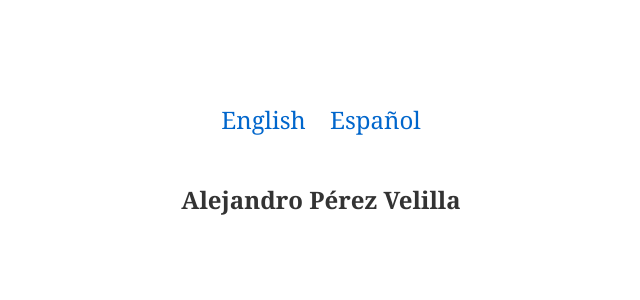
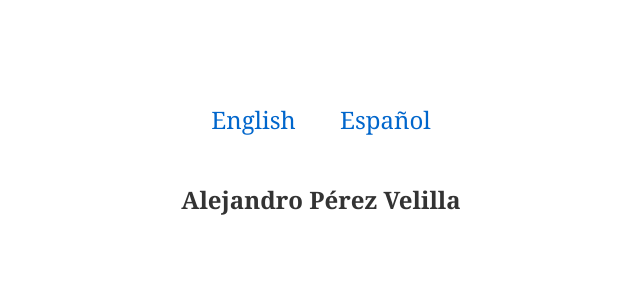
Before and after one commit to datadreamscorp/datadreamscorp.github.io, a Jekyll site: the page built from index.md, in a window 1280 px wide. Shown: the part 312-612 px from the top of the page, without its empty margins (99-739 px from the left). Built offline with Jekyll 4.4.1, drawn with Linux system fonts in a browser that asks for light colours.

Commit message:
centering on web browser

```diff
--- a/assets/landing.css
+++ b/assets/landing.css
@@ -1,30 +1,46 @@
 body {
     display: flex;
-    flex-direction: column; /* Aligns children (content blocks) vertically */
-    justify-content: center;
-    align-items: center;
+    flex-direction: column; /* Stacks items vertically */
+    justify-content: center; /* Centers items vertically in the container */
+    align-items: center; /* Centers items horizontally in the container */
     height: 100vh;
     margin: 0;
     font-family: Georgia, serif;
     text-align: center; /* Centers text inside the children blocks */
 }
 
+.center-content {
+    width: 100%; /* Ensures the content uses the full width available */
+}
+
 nav ul {
+    list-style-type: none;
     padding: 0;
-    list-style-type: none;
 }
 
 nav ul li {
     display: inline;
-    margin: 0 10px; /* Adjust spacing as needed */
+    margin: 0 20px; /* More spacing between links */
 }
 
 nav ul li a {
     text-decoration: none;
     color: #0066cc;
-    font-size: 1.5em;
+    font-size: 1.5em; /* Larger font size for better readability */
 }
 
 nav ul li a:hover {
     text-decoration: underline;
 }
+
+/* Media Query for Desktop Screens */
+@media (min-width: 768px) {
+    body {
+        justify-content: center;
+        align-items: center;
+    }
+
+    .center-content {
+        width: auto; /* Adjusts width handling for desktop */
+    }
+}
```
